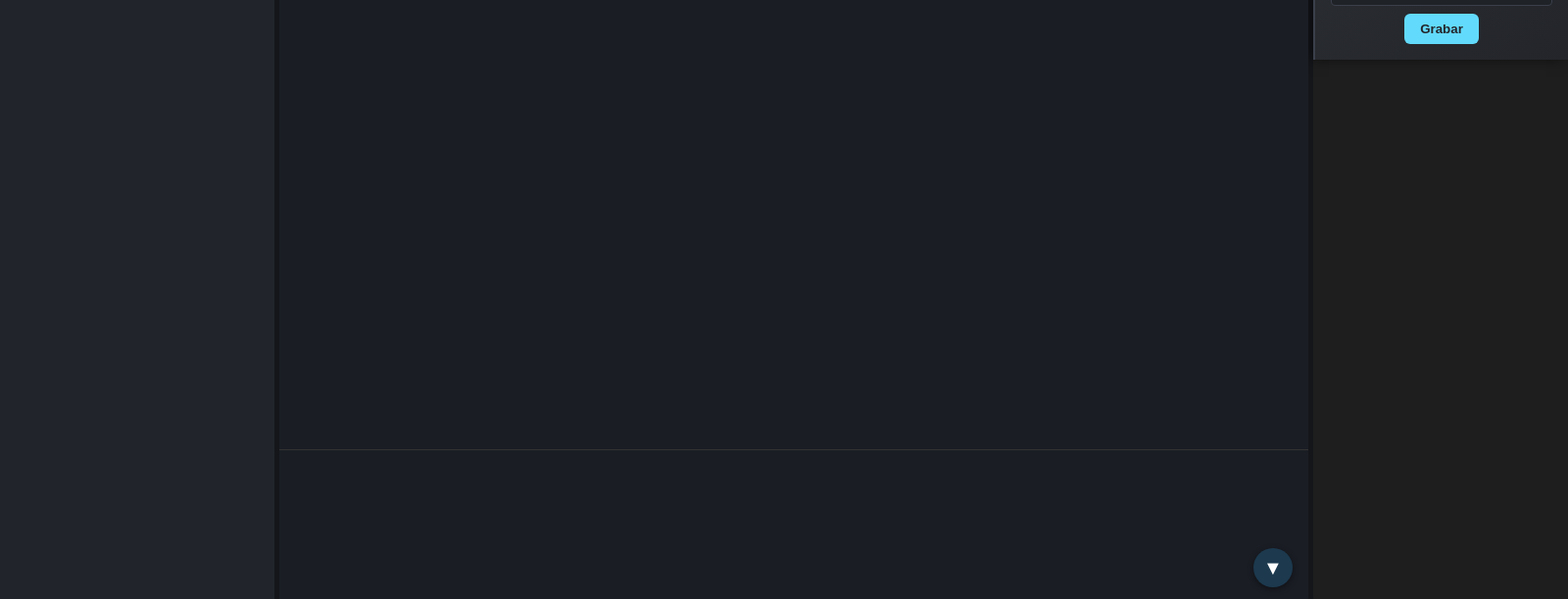
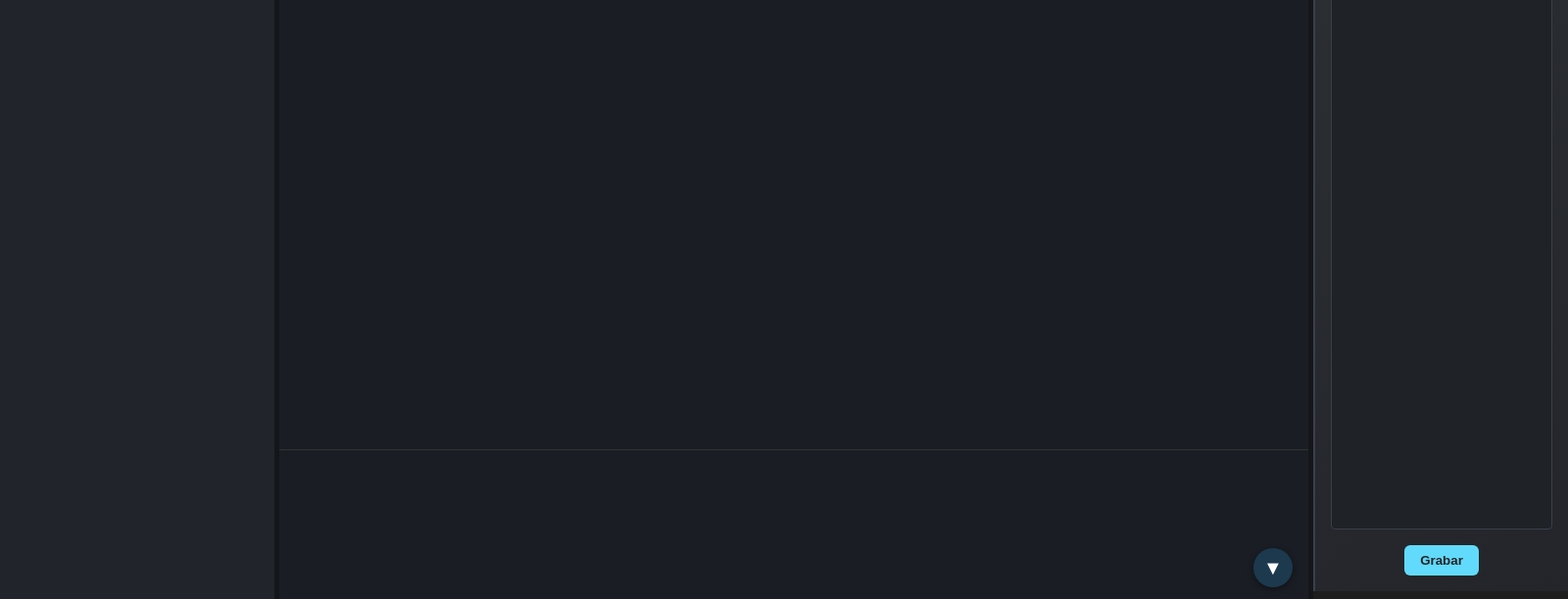
Before and after one commit to CamperoJose/vox_code_ide, an Electron app: page renderer/index.html in a window 1600 px wide. Shown: the part 188-800 px from the top of the page at 98% size. Drawn offline with Linux system fonts and the light colour scheme.

Commit message:
size of chat panel

```diff
--- a/renderer/index.html
+++ b/renderer/index.html
@@ -194,6 +194,21 @@
 .toast.error {
   background-color: rgba(200,60,60,0.9);
 }
+#voicePanelContainer {
+  /* Agrega explícitamente esta regla */
+  height: 93vh;
+  display: flex;
+  flex-direction: column;
+  overflow: hidden;
+}
+
+#voicePanel {
+  flex: 1;                     /* Ocupar todo el espacio disponible */
+  display: flex;
+  flex-direction: column;
+  overflow: hidden;
+}
+
   </style>
 </head>
 <body>
--- a/renderer/renderer.js
+++ b/renderer/renderer.js
@@ -341,6 +341,11 @@ function initializeVoicePanel() {
           showToast("Error al consultar ChatGPT", false);
         }
 
+        let status = false;
+        if (match === true && allParams === true){
+          status = true;
+        }
+
         switch (functionKeyGot) {
           case "#TERMINAL_EMPTY_ENTER":
             sendEnterToTerminal();
@@ -534,7 +539,11 @@ function initializeVoicePanel() {
         }
 
 
-      addChatMessage(summaryResponse, "system");
+
+
+
+
+      addChatMessage(summaryResponse, "system", status);
 
       recordBtn.textContent = "Grabar";
 
@@ -576,7 +585,7 @@ function updateUserMessage(id, text) {
 }
 
 // Agregar mensajes del sistema o usuario al chat directamente
-function addChatMessage(text, sender) {
+function addChatMessage(text, sender, status) {
   const chatContent = document.getElementById("chatContent");
   const messageDiv = document.createElement("div");
   messageDiv.className = `chat-message ${sender}`;
--- a/renderer/voicePanel.html
+++ b/renderer/voicePanel.html
@@ -20,16 +20,18 @@
 </div>
 
 <style>
+
+
 .voice-panel {
   width: 260px;
-  max-height: 100vh; /* Altura máxima de la pantalla visible */
+  height: 100vh; /* altura fija respecto a la pantalla */
   background: linear-gradient(145deg, #2c2f33, #23252a);
   border-left: 2px solid #3a3f4b;
   display: flex;
   flex-direction: column;
   padding: 16px;
   box-shadow: -4px 0 12px rgba(0, 0, 0, 0.5);
-  overflow: hidden;
+  overflow: hidden; /* evita desbordamiento general */
 }
 
 .voice-header {
@@ -52,6 +54,7 @@
   color: #f0f0f0;
 }
 
+/* Esta regla garantiza que el área de mensajes siempre tenga scroll */
 .chat-content {
   flex: 1;
   overflow-y: auto;
@@ -62,6 +65,8 @@
   flex-direction: column;
   gap: 8px;
   border: 1px solid #3a3f4b;
+  margin-bottom: 8px;
+  min-height: 0; /* asegura que flex funcione correctamente */
 }
 
 .chat-message {
@@ -83,10 +88,12 @@
   color: #fff;
 }
 
+/* Se asegura que el botón siempre esté abajo y visible */
 .voice-controls-bottom {
-  padding-top: 8px;
+  flex-shrink: 0; /* evita que se comprima el botón */
   display: flex;
   justify-content: center;
+  padding-top: 8px;
 }
 
 .voice-controls-bottom button {
```
